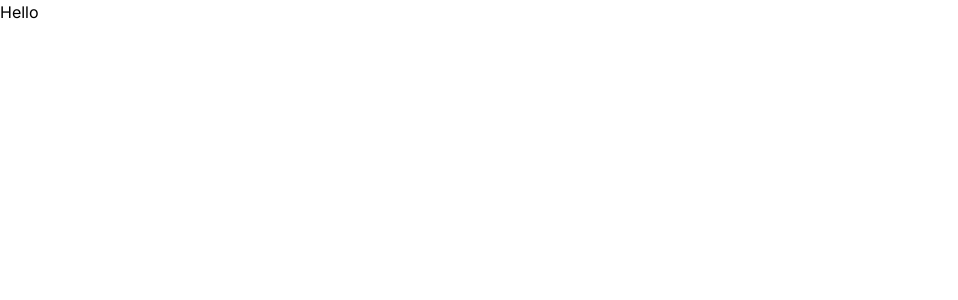
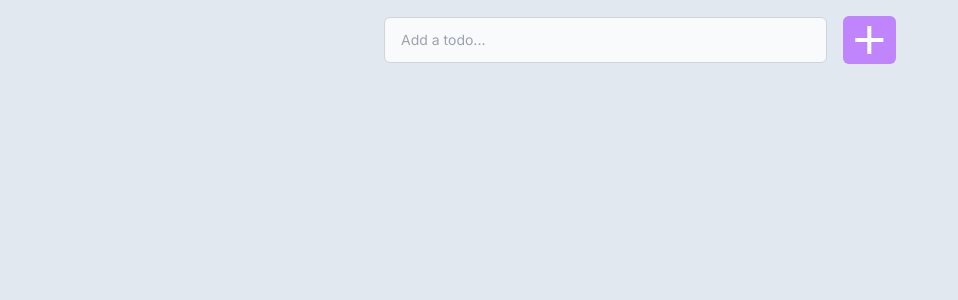
Before and after one commit to aniishme/todo, a Next.js app: page / in a window 1280 px wide. Shown: the top 300 px of the page, without its empty margins (0-958 px from the left). Built offline with nearby package versions, Linux system fonts and the light colour scheme.

Commit message:
Add todo input box

```diff
--- a/package.json
+++ b/package.json
@@ -20,6 +20,7 @@
     "postcss": "8.4.27",
     "react": "18.2.0",
     "react-dom": "18.2.0",
+    "react-icons": "^4.10.1",
     "react-redux": "^8.1.2",
     "tailwindcss": "3.3.3",
     "typescript": "5.1.6"
--- a/src/app/layout.tsx
+++ b/src/app/layout.tsx
@@ -1,3 +1,4 @@
+"use client";
 import "./globals.css";
 import type { Metadata } from "next";
 import { Inter } from "next/font/google";
--- a/src/app/page.tsx
+++ b/src/app/page.tsx
@@ -1,3 +1,9 @@
+import TodoContainer from "@/components/TodoContainer";
+
 export default function Page() {
-  return <div>Hello</div>;
+  return (
+    <div className="bg-slate-200 h-screen flex items-start justify-center py-4 px-2">
+      <TodoContainer />
+    </div>
+  );
 }
--- /dev/null
+++ b/src/components/InputBox.tsx
@@ -0,0 +1,28 @@
+"use client";
+import React from "react";
+
+import { RiAddFill } from "react-icons/ri";
+
+const InputBox = () => {
+  const handleTodoSubmit = (e: React.FormEvent<HTMLFormElement>) => {
+    e.preventDefault();
+    console.log("submit");
+  };
+  return (
+    <form
+      onSubmit={handleTodoSubmit}
+      className="w-full flex items-center justify-between gap-4 h-12"
+    >
+      <input
+        type="text"
+        className=" px-4 py-3 w-11/12  text-sm text-gray-900 bg-gray-50 rounded-md border focus:outline-none border-gray-300 "
+        placeholder="Add a todo..."
+      />
+      <button type="submit" className="h-full w-14 bg-purple-400 rounded-md">
+        <RiAddFill className="h-full w-full text-white" />
+      </button>
+    </form>
+  );
+};
+
+export default InputBox;
--- /dev/null
+++ b/src/components/TodoContainer.tsx
@@ -0,0 +1,12 @@
+import React from "react";
+import InputBox from "./InputBox";
+
+const TodoContainer = () => {
+  return (
+    <div className="h-96 w-[32rem] ">
+      <InputBox />
+    </div>
+  );
+};
+
+export default TodoContainer;
```
Also changed, not shown: 1 other file (tests, documents, lock files or other folders).
